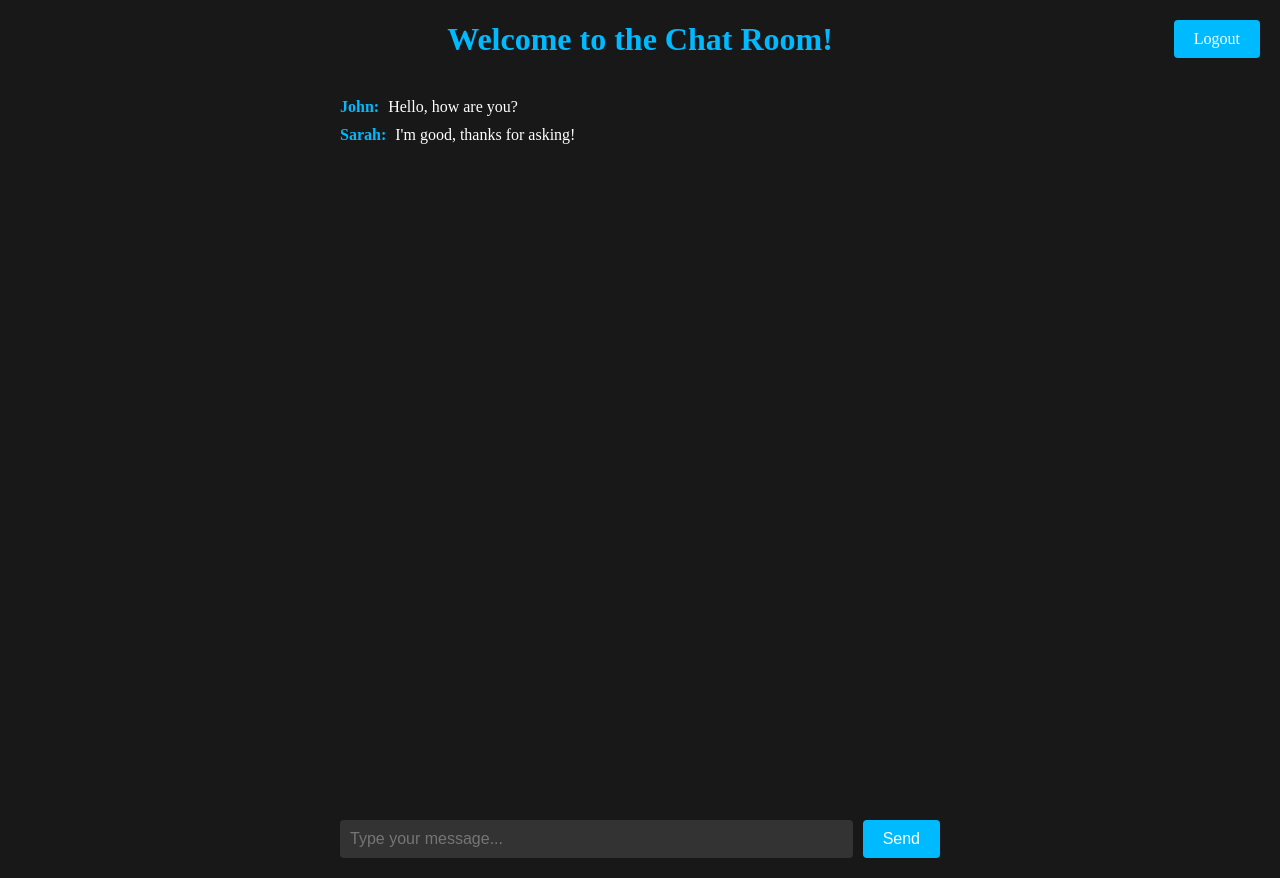
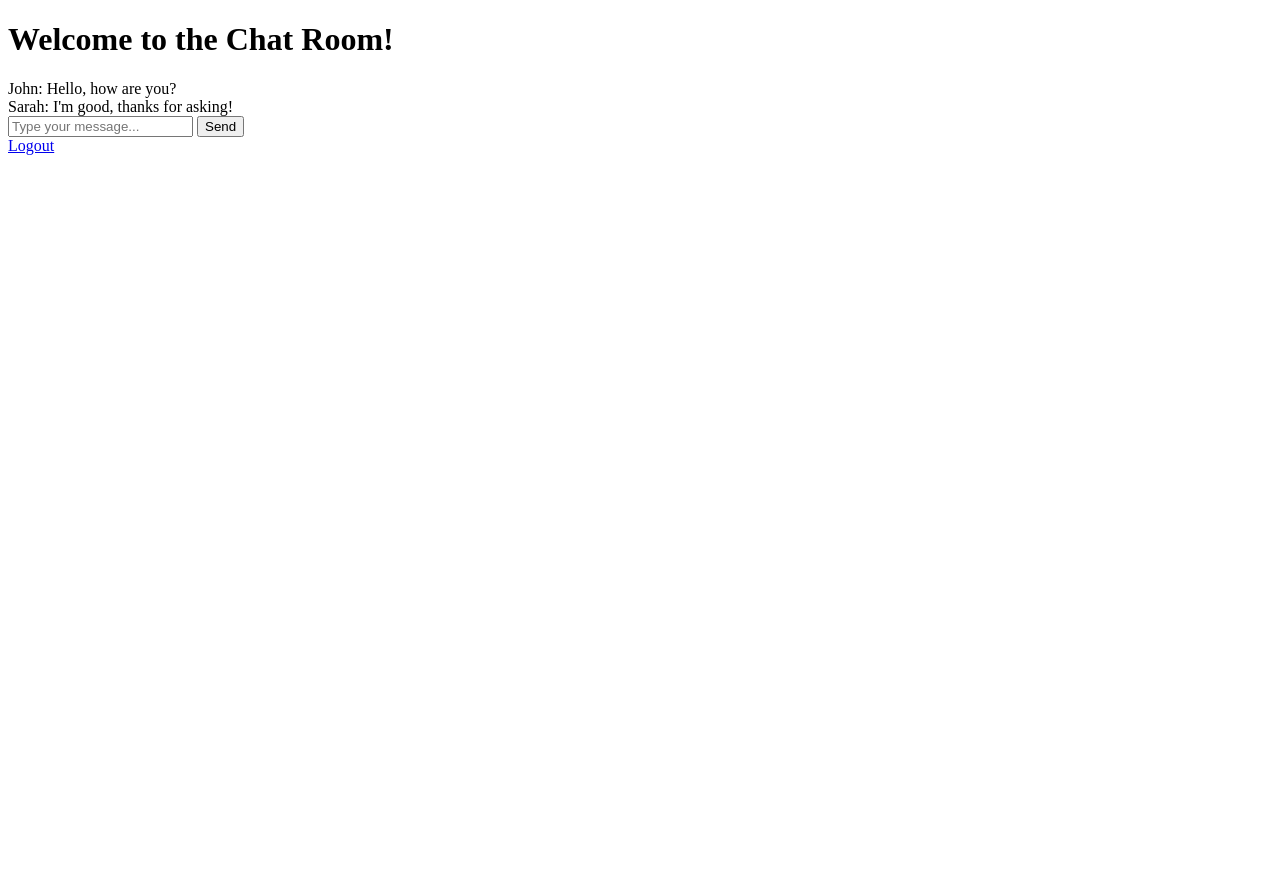
Before and after one commit to AnozieChibuike/webChatO, a plain HTML site: page app/templates/chat.html in a window 1280 px wide. After the commit the page ends 800 px from the top, so only its background shows below. Drawn offline with nearby package versions, Linux system fonts and the light colour scheme; no server answers.

Commit message:
Update chat.html

```diff
--- a/app/templates/chat.html
+++ b/app/templates/chat.html
@@ -1,110 +1,13 @@
 <!DOCTYPE html>
 <html>
 <head>
+  <meta charset="UTF-8">
+    <meta name="viewport" content="width=device-width, initial-scale=1.0">
     <title>WEBCHAT IO - CHAT</title>
     <script src="https://cdnjs.cloudflare.com/ajax/libs/socket.io/4.0.1/socket.io.js" integrity="sha512-q/dWJ3kcmjBLU4Qc47E4A9kTB4m3wuTY7vkFJDTZKjTs8jhyGQnaUrxa0Ytd0ssMZhbNua9hE+E7Qv1j+DyZwA==" crossorigin="anonymous"></script>
   <style>
 /* Custom CSS styles for the techno-themed chat interface */
-/* Custom CSS styles for the techno-themed chat interface */
-/* Custom CSS styles for the techno-themed chat interface */
 
-/* Custom CSS styles for the chat interface */
-/* Custom CSS styles for the chat interface */
-
-body {
-    background-color: #181818;
-    margin: 0;
-}
-
-#chat-container {
-    max-width: 600px;
-    margin: 0 auto;
-    padding: 20px;
-    background-color: #181818;
-    color: #fff;
-    display: flex;
-    flex-direction: column;
-    height: calc(100vh - 40px); /* Subtracting 40px for padding */
-}
-
-h1 {
-    text-align: center;
-    margin-bottom: 20px;
-    color: #00baff;
-}
-
-.messages {
-    flex: 1;
-    overflow-y: auto;
-    margin-bottom: 20px;
-}
-
-.message {
-    margin-bottom: 10px;
-}
-
-.username {
-    font-weight: bold;
-    color: #00baff;
-}
-
-.text {
-    margin-left: 5px;
-}
-
-.chat-input {
-    display: flex;
-    align-items: center;
-}
-
-.chat-input input[type="text"] {
-    flex: 1;
-    padding: 10px;
-    font-size: 16px;
-    background-color: #333;
-    color: #fff;
-    border-radius: 4px;
-    border: none;
-}
-
-.chat-input #send-btn {
-    margin-left: 10px;
-    padding: 10px 20px;
-    background-color: #00baff;
-    color: #fff;
-    font-size: 16px;
-    border: none;
-    border-radius: 4px;
-    cursor: pointer;
-}
-
-.logout-btn {
-    position: absolute;
-    top: 20px;
-    right: 20px;
-    padding: 10px 20px;
-    background-color: #00baff;
-    color: #fff;
-    font-size: 16px;
-    text-decoration: none;
-    border-radius: 4px;
-    transition: background-color 0.3s;
-}
-
-.logout-btn:hover {
-    background-color: #0097d1;
-}
-
-@media (max-width: 414px) {
-    /* Styles for iPhone 8 Plus screen */
-    #chat-container {
-        padding: 10px;
-    }
-
-    .messages {
-        max-height: calc(100vh - 280px); /* Adjust the value based on your content */
-    }
-}
 
   </style>
 </head>
```
